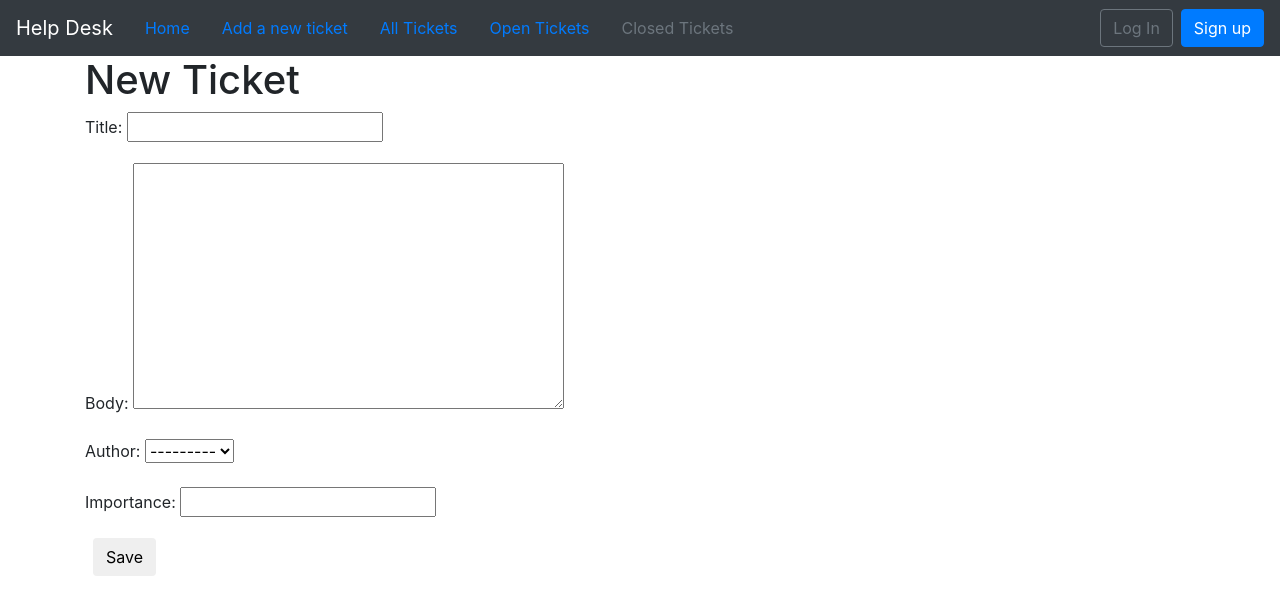
After one commit to danielluptak/helpdesk, a Django app: page /tickets/new/ in a window 1280 px wide. The commit adds this page. Shown: the top 615 px of the page. Run offline with Django 4.2, Linux system fonts and the light colour scheme; data comes from the database, SQL or seed files in the repository; both versions use the stored data as it was after the commit; parts of the project's set-up code (start-up, migrations or seed data) failed here and were passed over; some libraries are stand-ins or nearby versions.

Commit message:
new features added

```diff
--- a/templates/base.html
+++ b/templates/base.html
@@ -20,7 +20,7 @@
             <span class="navbar-toggler-icon"></span>
         </button>
         <a class="nav-link" href="#">Home <span class="sr-only">(current)</span></a>
-        <a class="nav-link" href="#">Add a new ticket</a>
+        <a class="nav-link" href="{% url 'ticket_new' %}">Add a new ticket</a>
         <a class="nav-link" href="{% url 'ticket_list' %}">All Tickets</a>
         <a class="nav-link" href="#">Open Tickets</a>
         <a class="nav-link disabled" href="#">Closed Tickets</a>
--- /dev/null
+++ b/templates/ticket_new.html
@@ -0,0 +1,9 @@
+{% extends 'base.html' %}
+
+{% block content %}
+    <h1>New Ticket</h1>
+    <form action="" method="post">{% csrf_token %}
+        {{ form.as_p }}
+        <button class="btn btn=success ml-2" type="submit">Save</button>
+    </form>
+{% endblock content %}
--- a/tickets/urls.py
+++ b/tickets/urls.py
@@ -4,6 +4,7 @@ from .views import (
     TicketUpdateView,
     TicketDetailView,
     TicketDeleteView,
+    TicketCreateView,
 )
 
 
@@ -14,6 +15,7 @@ urlpatterns = [
         TicketDetailView.as_view(), name='ticket_detail'),
     path('<int:pk>/delete/',
         TicketDeleteView.as_view(), name='ticket_delete'),
+    path('new/', TicketCreateView.as_view(), name='ticket_new'),
 
     path('', TicketListView.as_view(), name='ticket_list'),
 ]
--- a/tickets/views.py
+++ b/tickets/views.py
@@ -1,6 +1,6 @@
 from django.shortcuts import render
 from django.views.generic import ListView, DetailView
-from django.views.generic.edit import UpdateView, DeleteView
+from django.views.generic.edit import UpdateView, DeleteView, CreateView
 from django.urls import reverse_lazy
 from .models import Ticket
 
@@ -21,3 +21,8 @@ class TicketDeleteView(DeleteView):
     model = Ticket
     template_name = 'ticket_delete.html'
     success_url = reverse_lazy('ticket_list')
+
+class TicketCreateView(CreateView):
+    model = Ticket
+    template_name = 'ticket_new.html'
+    fields = ('title', 'body', 'author', 'importance',)
```
Also changed, not shown: db.sqlite3.
